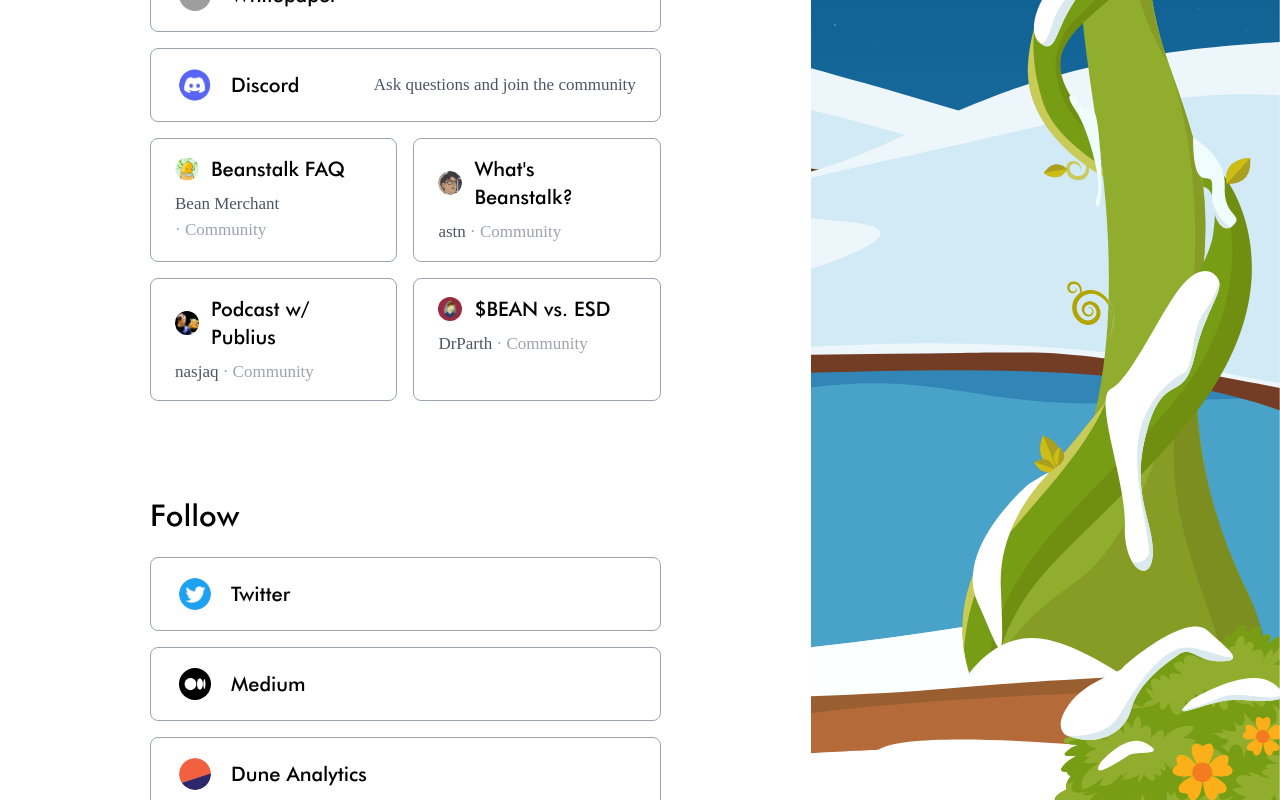
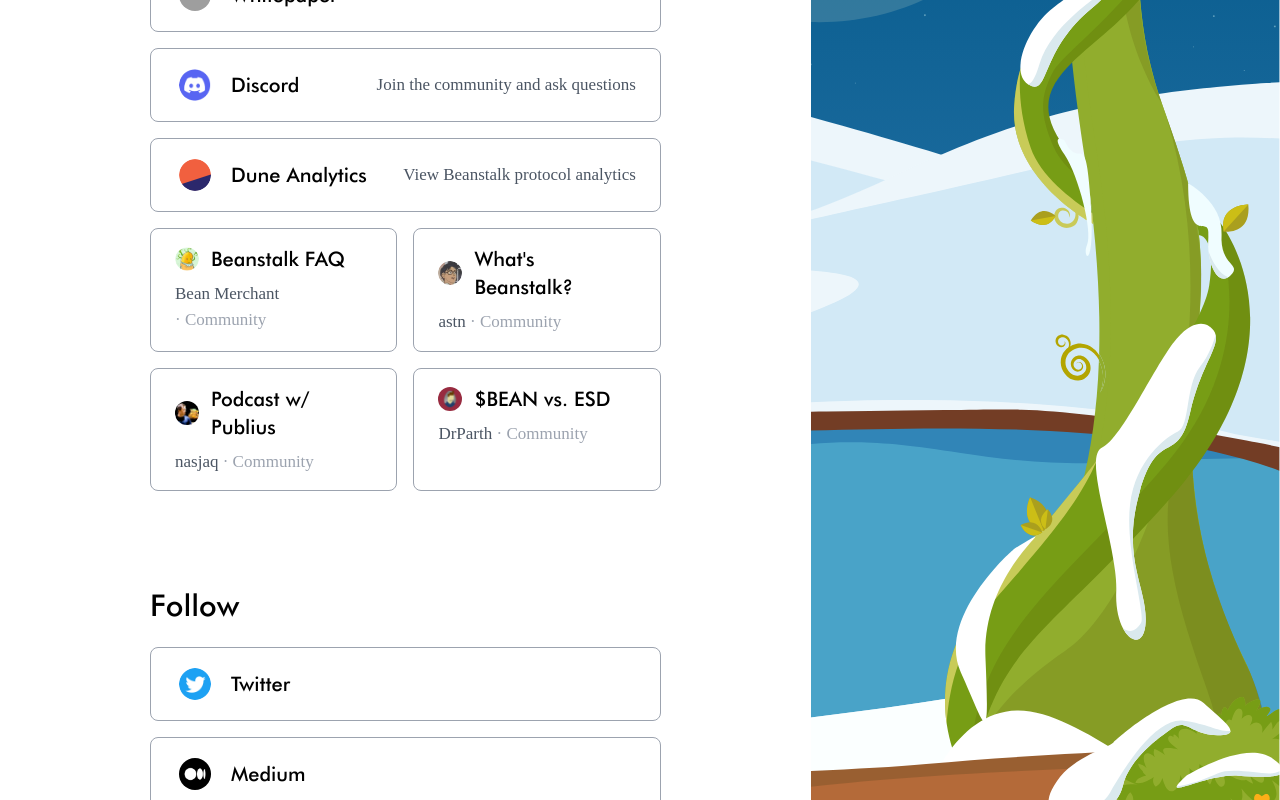
Before and after one commit to BeanstalkFarms/Beanstalk-Landing, a Next.js app: page / in a window 1280 px wide. Shown: the part 700-1500 px from the top of the page. Built offline with nearby package versions, Linux system fonts and the light colour scheme; grey boxes are pictures that could not be loaded; a web font is replaced by a local one.

Commit message:
Copy tweaks, add Reddit

```diff
--- a/pages/index.tsx
+++ b/pages/index.tsx
@@ -78,7 +78,7 @@
       </Head>
       <div className="flex flex-row">
         <div className={styles.TextContainer}>
-          <div className="max-w-[639px] space-y-24 lg:pb-12">
+          <div className="max-w-[720px] space-y-24 lg:pb-12">
             <img src="/logo.svg" className="h-15" />
             <div className="space-y-6">
               <h1 className="text-5xl font-normal leading-[3.5rem]">
@@ -103,8 +103,16 @@
                 rel="noreferrer"
                 href="https://discord.gg/beanstalk"
                 icon="/icon/discord.png"
-                desc="Ask questions and join the community">
+                desc="Join the community and ask questions">
                 Discord
+              </Button>
+              <Button
+                target="_blank"
+                rel="noreferrer"
+                href="https://dune.xyz/tbiq/Beanstalk"
+                icon="/icon/dune.png"
+                desc="View Beanstalk protocol analytics">
+                Dune Analytics
               </Button>
               <div className="flex flex-row space-x-4">
                 <ContributorButton
@@ -158,10 +166,12 @@
               <Button
                 target="_blank"
                 rel="noreferrer"
-                href="https://dune.xyz/tbiq/Beanstalk"
-                icon="/icon/dune.png">
-                Dune Analytics
+                href="https://medium.com/BeanstalkProtocol"
+                icon="/icon/reddit.png">
+                Reddit
               </Button>
+              {/* <div className="flex flex-row space-x-4">
+              </div> */}
             </div>
           </div>
         </div>
```
Also changed, not shown: public/icon/reddit.png (added).
